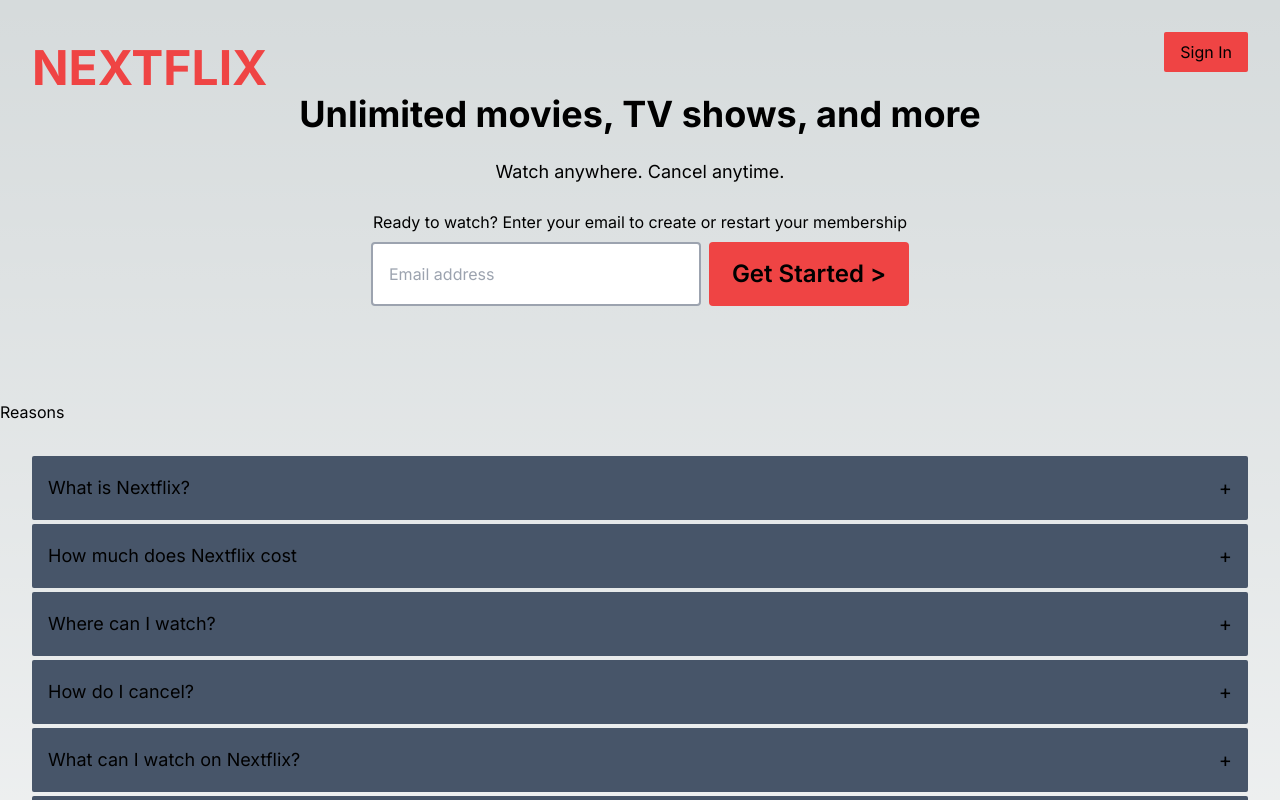
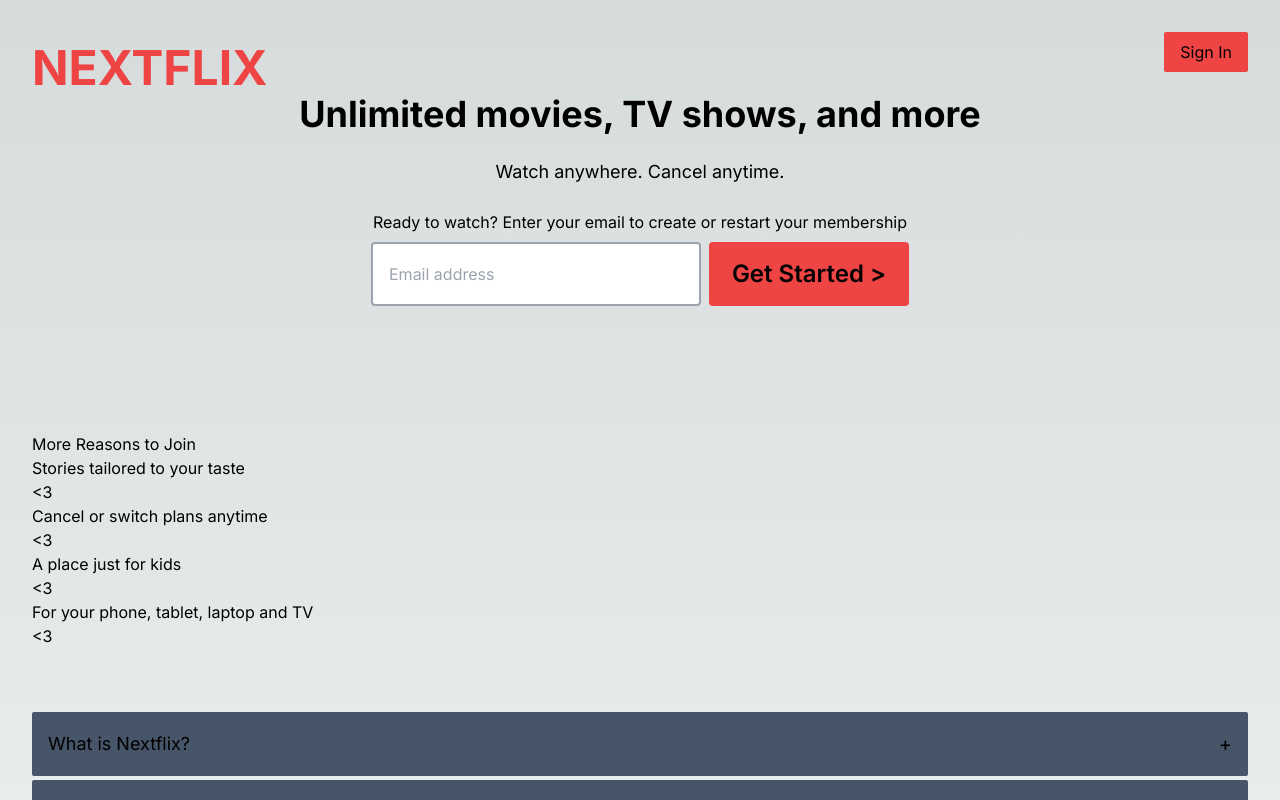
Before and after one commit to gtstarnes/nextflix, a Next.js app: page / in a window 1280 px wide. Shown: the top 800 px of the page. Built offline with nearby package versions, Linux system fonts and the light colour scheme.

Commit message:
added map for reasons

```diff
--- a/app/components/landing/reasons/Reasons.tsx
+++ b/app/components/landing/reasons/Reasons.tsx
@@ -1,8 +1,22 @@
 import React from 'react'
+import {reasonsInfo} from './reasonsInfo'
+import HomeCard from '../../HomeCard'
 
 const Reasons = () => {
   return (
-    <div>Reasons</div>
+    <HomeCard>
+      <h3>More Reasons to Join</h3>
+      <div>
+        {reasonsInfo.map(reason => {
+          return (
+            <div key={reason.id}>
+              <h2>{reason.reason}</h2>
+              <div>{reason.picture}</div>
+            </div>
+          )
+        })}
+      </div>
+    </HomeCard>
   )
 }
 
```
